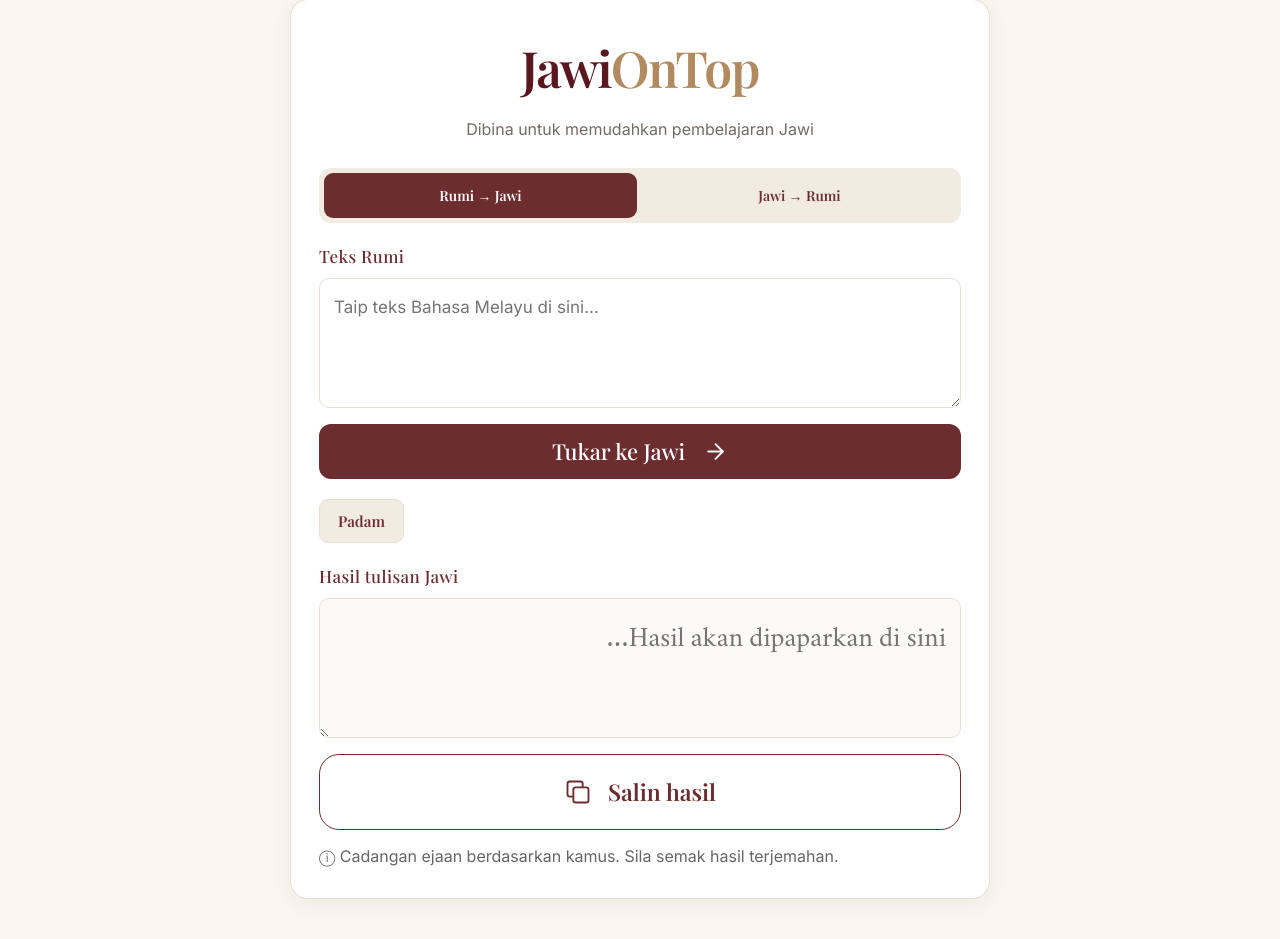
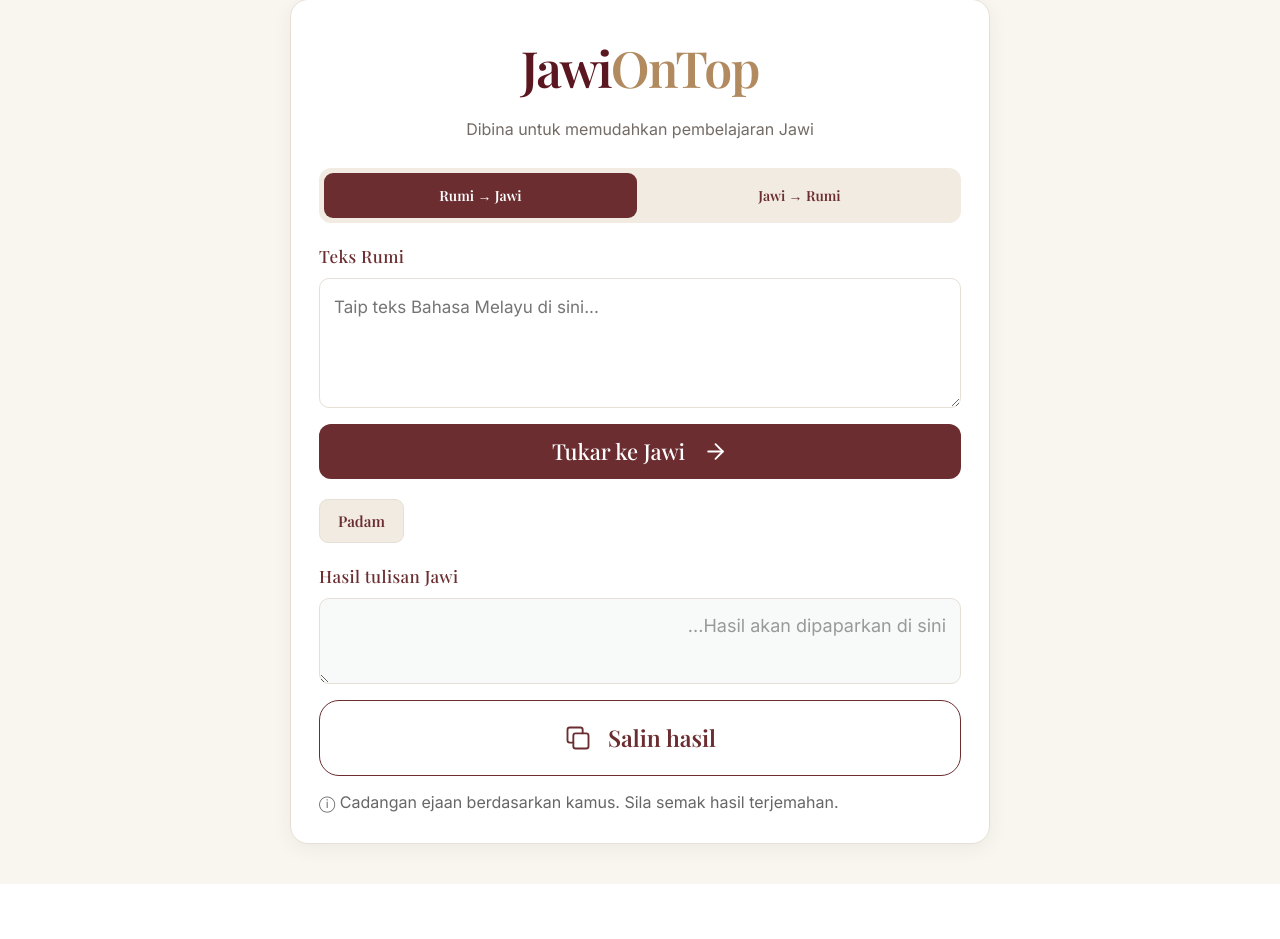
Before and after one commit to hassyabasirah/JawiOnTop, a Flask app: page / in a window 1280 px wide. Shown: the part 152-1091 px from the top of the page. After the commit the page ends 1036 px from the top, so only its background shows below. Run offline with Flask 3, Linux system fonts and the light colour scheme.

Commit message:
Update index.html

```diff
--- a/templates/index.html
+++ b/templates/index.html
@@ -113,15 +113,19 @@ color: var(--text-main);
 }
 /* Hasil tulisan Jawi */
 #output {
-direction: rtl;
-text-align: right;
-font-family: "Noto Naskh Arabic", "Amiri", serif;
-font-size: 28px;
-line-height: 2;
-background-color: #FCFAF7;
-overflow-wrap: anywhere;
+    direction: rtl;
+    text-align: right;
+    font-family: inherit;
+    font-size: 18px;
+    font-weight: normal;
+    background: #f8faf9;
 }
-
+#output::placeholder {
+    font-family: inherit;
+    font-size: 18px;
+    font-weight: normal;
+    color: #999;
+}
 /* Butang utama */
 button,
 .btn,
```
